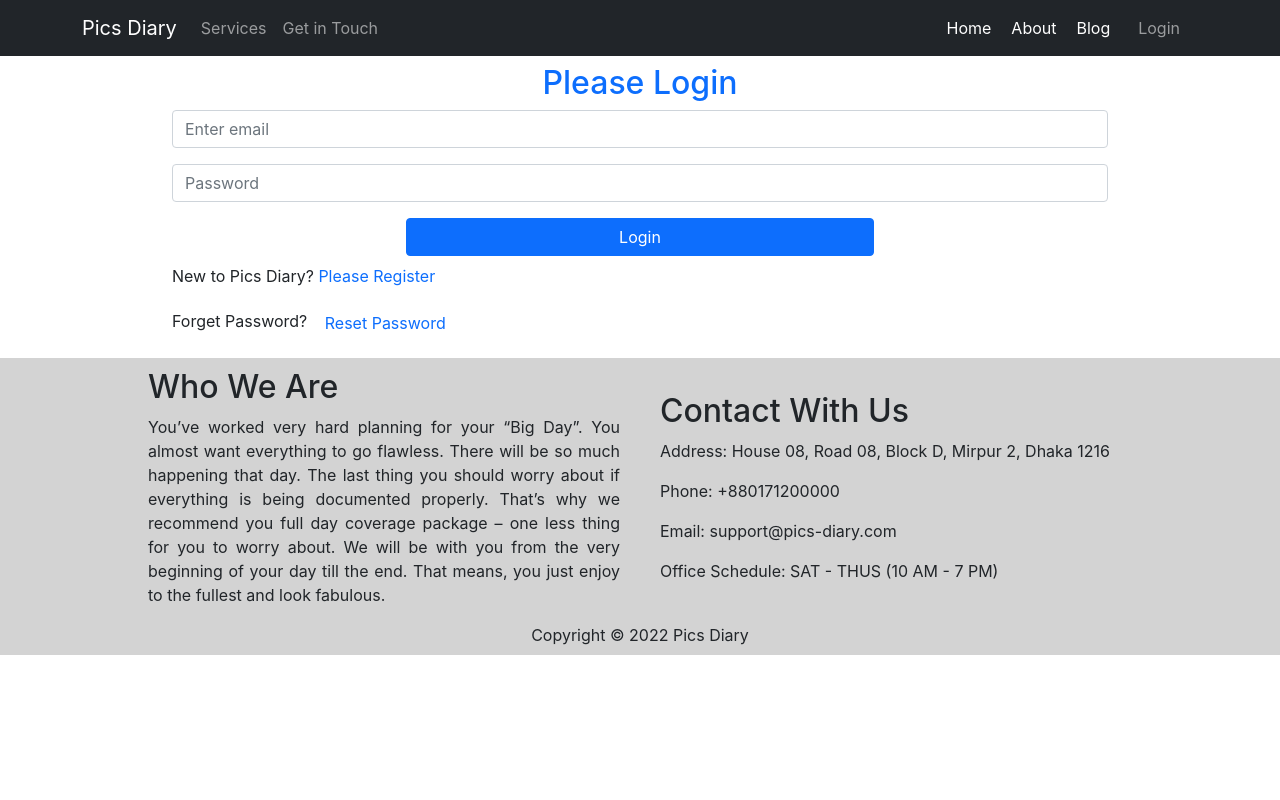
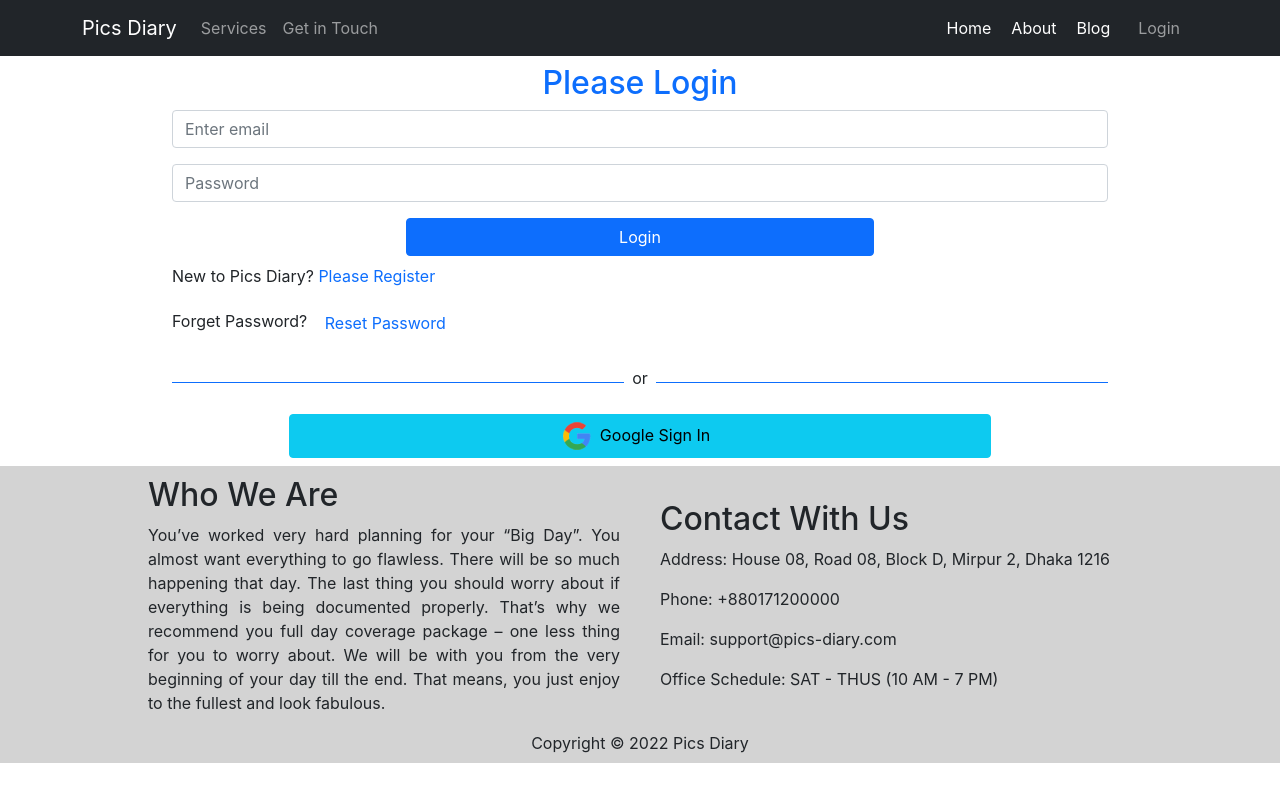
Before and after one commit to sayeef-rahman/pics-diary-single-service-provider, a React (Create React App) app: page /login in a window 1280 px wide. Built offline with nearby package versions, Linux system fonts and the light colour scheme; no server answers.

Commit message:
Google sign in completed

```diff
--- a/src/Pages/Login/Login/Login.js
+++ b/src/Pages/Login/Login/Login.js
@@ -6,6 +6,7 @@
 import Loading from '../../Shared/Loading/Loading';
 import { ToastContainer, toast } from 'react-toastify';
 import 'react-toastify/dist/ReactToastify.css';
+import SocialLogin from '../SocialLogin/SocialLogin';
 
 
 const Login = () => {
@@ -76,6 +77,7 @@
             <p>New to Pics Diary? <Link to="/register" className='text-primary pe-auto text-decoration-none' onClick={navigateRegister}>Please Register</Link> </p>
             <p>Forget Password? <button className='btn btn-link text-primary pe-auto text-decoration-none' onClick={resetPassword}>Reset Password</button> </p>
             <ToastContainer />
+            <SocialLogin></SocialLogin>
         </div>
     );
 };
```
